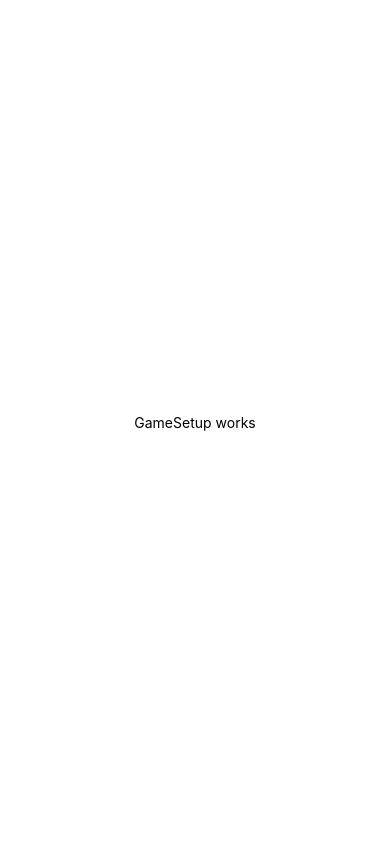
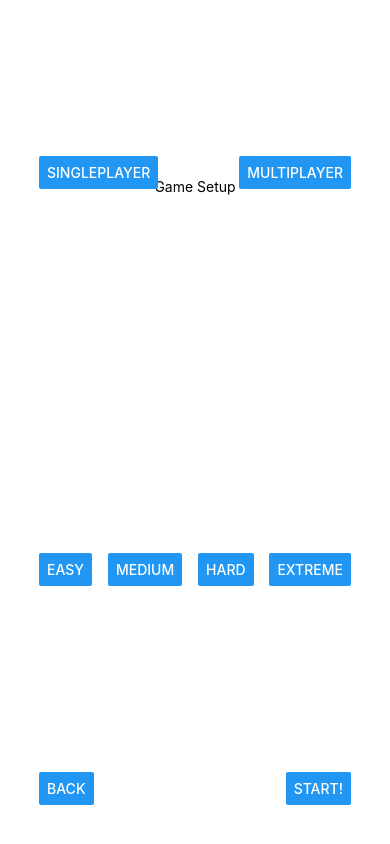
Before and after one commit to ZTMowrer947/jac4, a React Native app: screen /GameSetup in a window 390 px wide. Built offline with nearby package versions, Linux system fonts and the light colour scheme.

Commit message:
Add very sad GameSetup screen

```diff
--- a/screens/GameSetup.js
+++ b/screens/GameSetup.js
@@ -1,10 +1,28 @@
 import React from "react";
-import { View, Text, StyleSheet } from "react-native";
+import { Button, View, Text, StyleSheet } from "react-native";
 
-export default function GameSetupScreen() {
+export default function GameSetupScreen({ navigation }) {
   return (
     <View style={styles.container}>
-      <Text>GameSetup works</Text>
+      <View style={styles.mainContent}>
+        <Text>Game Setup</Text>
+        <View style={styles.btnGroup}>
+          <Button title="Singleplayer" />
+          <Button title="Multiplayer" />
+        </View>
+      </View>
+      <View style={styles.mainContent}>
+        <View style={styles.btnGroup}>
+          <Button title="Easy" />
+          <Button title="Medium" />
+          <Button title="Hard" />
+          <Button title="Extreme" />
+        </View>
+      </View>
+      <View style={styles.btnGroup}>
+        <Button title="Back" onPress={() => navigation.navigate("Home")} />
+        <Button title="Start!" />
+      </View>
     </View>
   );
 }
@@ -15,5 +33,20 @@ const styles = StyleSheet.create({
     backgroundColor: "#fff",
     alignItems: "center",
     justifyContent: "center",
+    width: "100%",
+  },
+  mainContent: {
+    flex: 1,
+    alignItems: "center",
+    justifyContent: "center",
+    width: "100%",
+  },
+  btnGroup: {
+    flexDirection: "row",
+    justifyContent: "space-between",
+    alignItems: "flex-end",
+    width: "80%",
+    marginTop: "-10%",
+    paddingBottom: "10%",
   },
 });
```
